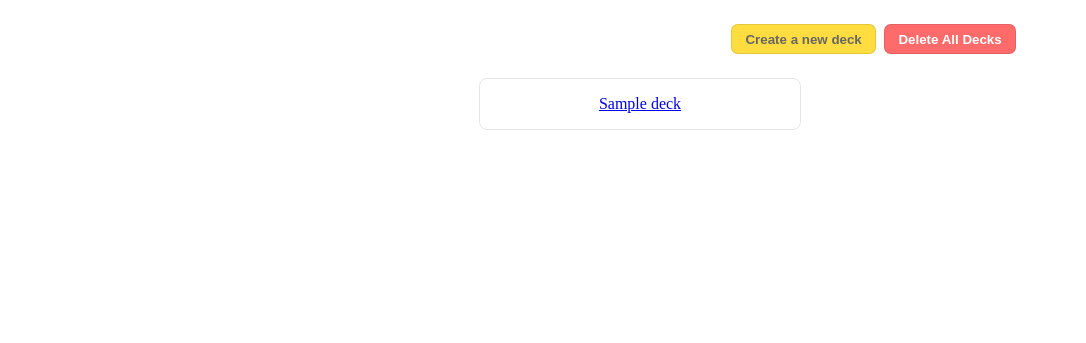
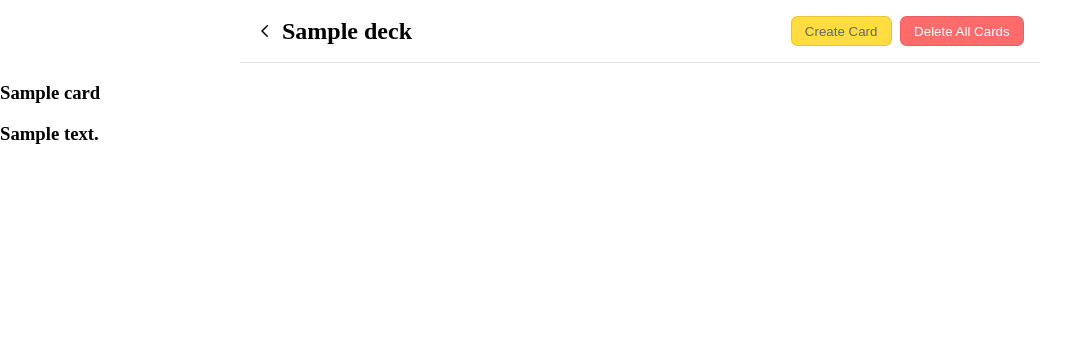
Before and after one commit to walidkhamees/Recallr, a Flask app: template app/templates/deck.html in a window 1280 px wide. Shown: the part 82-425 px from the top of the page, without its empty margins (0-1086 px from the left). Run offline with Flask 3, Linux system fonts and the light colour scheme; the template is opened without the code that fills it: most values are stand-ins (such as "Sample title", 1, 10 or a date in 2020).

Commit message:
feat(deck): adds creating cards and viewing them

```diff
--- a/app/services/deck.py
+++ b/app/services/deck.py
@@ -37,9 +37,6 @@ def get_deck(deck_name):
     }
     cards, message = get_all_cards(deck_name)
 
-    # print("message: ", message)
-    # print("deck: ", deck)
-
     if message != "":
         return deck, message
 
@@ -48,6 +45,9 @@ def get_deck(deck_name):
 
     for card in cards:
         card_splited = card.split(constants.CARD_SEPRATOR)
+
+        if len(card_splited) < 5:
+            continue
 
         card_id = card_splited[0]
         card = {
--- a/app/static/css/deck-style.css
+++ b/app/static/css/deck-style.css
@@ -1,108 +1,72 @@
 body {
-    display: flex;
-    flex-direction: column;
-    min-height: 100vh;
+  display: flex;
+  flex-direction: column;
+  min-height: 100vh;
 }
 
 main {
-    flex: 1;
-}
-
-.actions {
-    display: flex;
-    padding: 1.5em;
-    justify-content: flex-end;
-    align-items: center;
-    gap: 0.5em;
+  flex: 1;
 }
 
 .container {
-    margin: auto;
-    width: 100%;
+  margin: auto;
+  width: 100%;
 }
 
-
-.actions button {
-    border: 1px solid rgba(0, 0, 0, 0.1);
-    padding: 0.5em 1em;
-    border-radius: 0.5em;
-    font-weight: bold;
-    cursor: pointer;
+main .container {
+  margin: auto;
 }
 
-#new-deck-btn {
-    background-color: #ffdc3f;
-    color: #666;
+main > .container > h2 {
+  padding: 0.5em 1em;
+  font-size: 2em;
 }
 
-#delete-all-btn {
-    background-color: #ff6b6b;
-    color: #fff;
+.deck-header {
+  display: flex;
+  justify-content: space-between;
+  align-items: center;
+  gap: 1em;
+  padding: 1em;
+  border-bottom: 1px solid rgba(0, 0, 0, 0.1);
 }
 
-.modal {
-    display: none;
-    justify-content: center;
-    align-items: center;
-    position: fixed;
-    top: 0;
-    left: 0;
-    width: 100%;
-    height: 100%;
-    background-color: rgba(0, 0, 0, 0.5);
+.deck-header .deck-header-title {
+  display: flex;
+  align-items: center;
+  justify-content: center;
+  gap: 0.5em;
 }
 
-.modal .container {
-    background-color: #fff;
-    padding: 2em;
-    border-radius: 0.5em;
+.deck-header .deck-header-title > a {
+  text-decoration: none;
+  color: black;
+  cursor: pointer;
+  display: flex;
+  align-items: center;
+  height: 100%;
 }
 
-.modal form {
-    display: flex;
-    flex-direction: column;
-    gap: 1em;
+.deck-header .actions {
+  display: flex;
+  align-items: center;
+  gap: 0.5em;
+  width: fit-content;
 }
 
-.modal .input-group {
-    display: flex;
-    flex-direction: column;
-    gap: 0.5em;
-    width: 100%;
-    margin-bottom: 1em;
+.deck-header button {
+  padding: 0.5em 1em;
+  border-radius: 0.5em;
+  border: 1px solid rgba(0, 0, 0, 0.1);
+  cursor: pointer;
 }
 
-.modal .form-actions {
-    display: flex;
-    justify-content: flex-end;
-    align-items: center;
-    gap: 1em;
-    width: 25%;
-    padding: 0 1em;
-    margin-left: auto;
+#open-new-card-modal {
+  background-color: #ffdc3f;
+  color: #666;
 }
 
-.form-actions button {
-    flex: 1;
+#open-delete-all-modal {
+  background-color: #ff6b6b;
+  color: #fff;
 }
-
-
-#decks {
-    display: flex;
-    flex-wrap: wrap;
-    gap: 1em;
-    justify-content: center;
-    align-items: center;
-}
-
-.deck {
-    display: flex;
-    flex-direction: column;
-    align-items: center;
-    justify-content: center;
-
-    width: 40%;
-    min-height: 50px;
-    border: 1px solid rgba(0, 0, 0, 0.1);
-    border-radius: 0.5em;
-}
--- a/app/templates/deck.html
+++ b/app/templates/deck.html
@@ -1,15 +1,13 @@
-<!DOCTYPE html>
+<!doctype html>
 <html lang="en">
   <head>
-        <meta charset="UTF-8">
-        <meta name="viewport" content="width=device-width, initial-scale=1.0">
-        <title> Your Decks </title>
-        <link rel="stylesheet" href="/static/css/common.css"/>
-        <link rel="stylesheet" href="/static/css/deck-style.css"/>
+    <meta charset="UTF-8" />
+    <meta name="viewport" content="width=device-width, initial-scale=1.0" />
+    <title>{{ deck.name }}</title>
+    <link rel="stylesheet" href="/static/css/common.css" />
+    <link rel="stylesheet" href="/static/css/deck-style.css" />
   </head>
-
   <body>
-
     <header>
       <div class="container">
         <div id="logo">
@@ -29,19 +27,58 @@
       </div>
     </header>
 
+    <div class="modal" id="create-card-modal">
       <div class="container">
-            <div class="actions">
-                <button id="new-deck-btn">Create a new deck</button>
-                <button id="delete-all-btn">Delete All Decks</button>
+        <form
+          id="create-card-form"
+          action="/deck/{{ deck.name }}/card"
+          method="POST"
+        >
+          <h2>Create a new card</h2>
+          <div class="input-group">
+            <label for="name">Question</label>
+            <input
+              type="text"
+              name="question"
+              id="question-input"
+              placeholder="Enter a question for your card"
+            />
+          </div>
+          <div class="input-group">
+            <label for="name">Answer</label>
+            <input
+              type="text"
+              name="answer"
+              id="answer-input"
+              placeholder="Enter an answer for your card"
+            />
+          </div>
+          <div class="form-actions">
+            <button
+              type="button"
+              id="close-create-card-btn"
+              class="cancel-button"
+            >
+              Cancel
+            </button>
+            <button
+              type="submit"
+              id="sumbit-create-deck-btn"
+              class="confirm-button"
+            >
+              Create
+            </button>
+          </div>
+        </form>
       </div>
     </div>
 
     <div class="modal" id="delete-all-modal">
       <div class="container">
         <form id="delete-all-form">
-                    <h2>Delete All Decks</h2>
+          <h2>Delete All Cards in {{ deck.name }}</h2>
           <div class="input-group">
-                        <p>Are you sure you want to delete all decks?</p>
+            <p>Are you sure you want to delete all cards in {{ deck.name }}?</p>
           </div>
           <div class="form-actions">
             <button
@@ -59,62 +96,37 @@
             >
               Delete
             </button>
-
-                    </div>
-                </form>
-            </div>
-        </div>
-
-
-        <div class="modal" id="create-deck-modal">
-            <div class="container">
-                <form action="/deck" method="POST">
-                    <h2>Create a new deck</h2>
-                    <div class="input-group">
-                        <label for="name">Deck Name</label>
-                        <p class="hint">
-                            Ensure that there are no special characters
-                            in the deck name.
-                            like
-                            <code>[</code>, <code>]</code>,
-                            <code><</code>, <code>></code>,
-                            <code>/</code>, <code>?</code>,
-                            <code>\</code>, <code>,</code>,
-                            <code>:</code>, <code>*</code>,
-                            <code>SPACE</code>, <code>|</code>.
-                        </p>
-                        <input
-                            type="text"
-                            name="name"
-                            id="input-deck-name"
-                            placeholder="Enter a name for your deck"
-                        />
-                    </div>
-                    <div class="form-actions">
-                        <button
-                            type="button"
-                            id="close-create-deck-btn"
-                            class="cancel-button"
-                        >
-                        Cancel
-                        </button>
-                        <button
-                            type="submit"
-                            id="sumbit-create-deck-btn"
-                            class="confirm-button"
-                        >
-                        Create
-                        </button>
           </div>
         </form>
       </div>
     </div>
 
     <main>
-            <div class="container" id="decks">
-                {% for deck in decks %}
-                <div class="deck">
-                    <a href="/deck/{{ deck }}"> {{ deck }} </a>
+      <div class="container">
+        <div class="deck-header">
+          <div class="deck-header-title">
+            <a href="/deck">
+              <img src="/static/svg/back.svg" width="18" height="18" alt="" />
+            </a>
+            <h2>{{ deck.name }}</h2>
+          </div>
+
+          <div class="actions">
+            <button id="open-new-card-modal">Create Card</button>
+            <button id="open-delete-all-modal">Delete All Cards</button>
+          </div>
+        </div>
+      </div>
+
+      <div class="cards">
+        {% for card_id, card in deck.cards.items() %}
+        <div class="card" data-card-id="{{ card_id }}" data-flipped="false">
+          <div class="question">
+            <h3>{{ card.question }}</h3>
+          </div>
+          <div class="answer">
+            <h3>{{ card.answer }}</h3>
+          </div>
         </div>
         {% endfor %}
       </div>
@@ -125,63 +137,58 @@
     </footer>
 
     <script>
-            // Forms
-            const deleteAllForm = document.querySelector("#delete-all-form");
-
       // Modals
-            const createDeckModal = document.querySelector("#create-deck-modal");
+      const createCardModal = document.querySelector("#create-card-modal");
       const deleteAllModal = document.querySelector("#delete-all-modal");
 
-            // opening modal buttons
-            const createDeckBtn = document.querySelector("#new-deck-btn");
-            const deleteAllBtn = document.querySelector("#delete-all-btn");
-
-            // create deck modal buttons
-            const closeBtnCreateDeckModal = document.querySelector(
-                "#close-create-deck-btn"
+      // open modal buttons
+      const openNewCardModalBtn = document.querySelector(
+        "#open-new-card-modal",
+      );
+      const openDeleteAllModalBtn = document.querySelector(
+        "#open-delete-all-modal",
       );
 
-            // delete all modal buttons
-            const closeBtnDeleteAllModal = document.querySelector(
-                "#close-delete-all-btn"
-            );
-            const sumbitBtnDeleteAllModal = document.querySelector(
-                "#sumbit-delete-all-btn"
+      // open modals
+      openNewCardModalBtn.addEventListener("click", () => {
+        createCardModal.style.display = "flex";
+      });
+
+      openDeleteAllModalBtn.addEventListener("click", () => {
+        deleteAllModal.style.display = "flex";
+      });
+
+      // create card form
+      const createCardForm = document.querySelector("#create-card-form");
+      const closeCreateCardBtn = document.querySelector(
+        "#close-create-card-btn",
       );
 
+      // delete all modal form
+      const deleteAllForm = document.querySelector("#delete-all-form");
+      const closeDeleteAllBtn = document.querySelector("#close-delete-all-btn");
 
-            // close the modals
-            closeBtnCreateDeckModal.addEventListener("click", () => {
-                createDeckModal.style.display = "none";
-            });
-            closeBtnDeleteAllModal.addEventListener("click", () => {
+      closeDeleteAllBtn.addEventListener("click", () => {
         deleteAllModal.style.display = "none";
       });
 
-            // opens the modals
-            createDeckBtn.addEventListener("click", () => {
-                createDeckModal.style.display = "flex";
-                document.querySelector("#input-deck-name").value = "";
-            });
-            deleteAllBtn.addEventListener("click", () => {
-                deleteAllModal.style.display = "flex";
+      closeCreateCardBtn.addEventListener("click", () => {
+        createCardModal.style.display = "none";
       });
 
+      // all cards
+      const cards = document.querySelectorAll(".card");
 
-
-            deleteAllForm.addEventListener("submit", async (e) => {
-                e.preventDefault();
-                const response = await fetch("/deck", {
-                    method: "DELETE",
-                });
-
-                if (response.ok) {
-                    window.location.reload();
-                    return;
+      cards.forEach((card) => {
+        card.addEventListener("click", () => {
+          const fliped = card.getAttribute("data-flipped");
+          if (fliped === "true") {
+            card.setAttribute("data-flipped", "false");
+            card.querySelector(".answer").style.display = "none";
+            card.querySelector(".question").style.display = "block";
           }
         });
-
+      });
     </script>
-
   </body>
 </html>
```
Also changed, not shown: app/routes/card/routes.py (+23 -5 lines), app/services/card.py (added, +76 -0 lines), app/static/svg/back.svg (added). Lines whose indentation alone changed are shown as unchanged.
